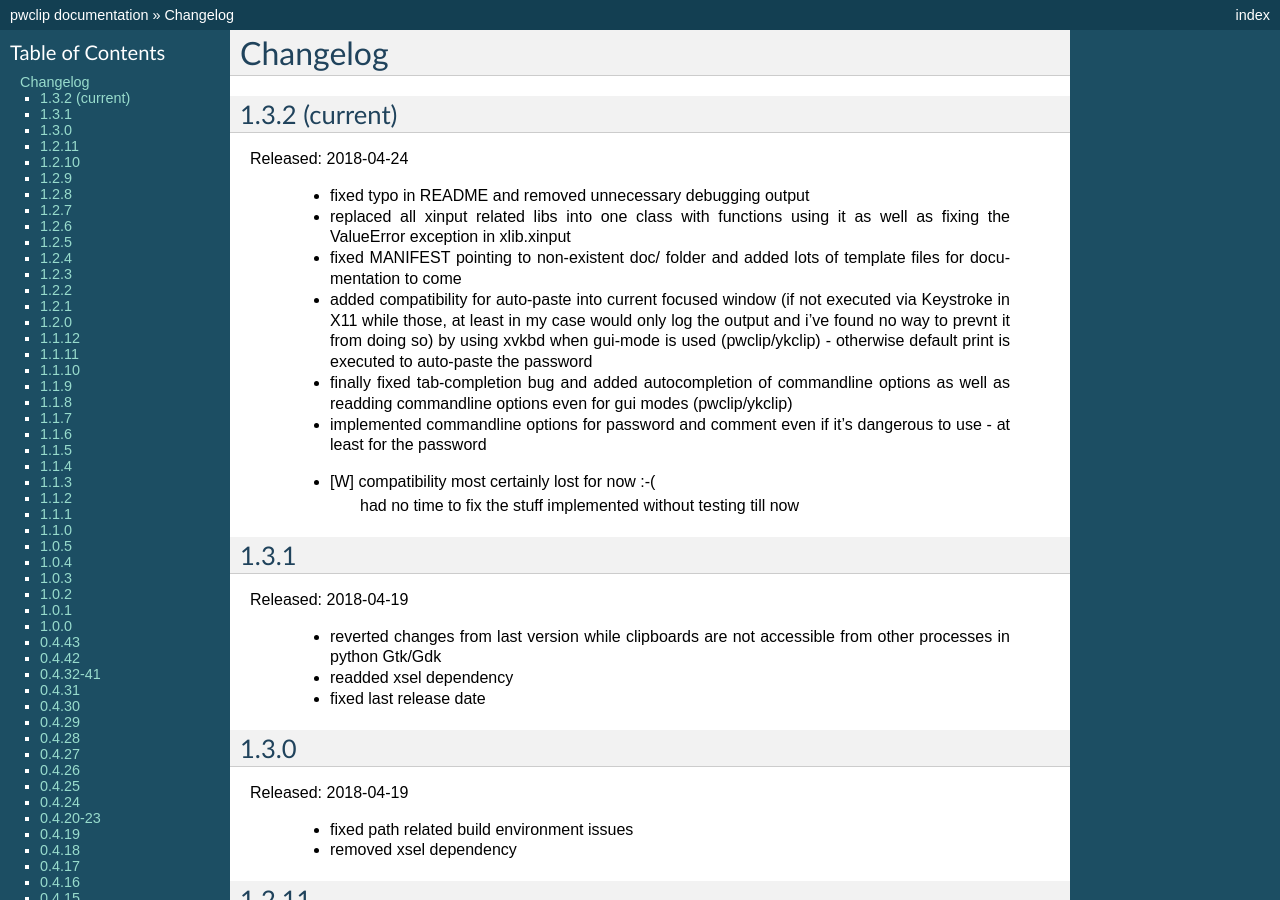
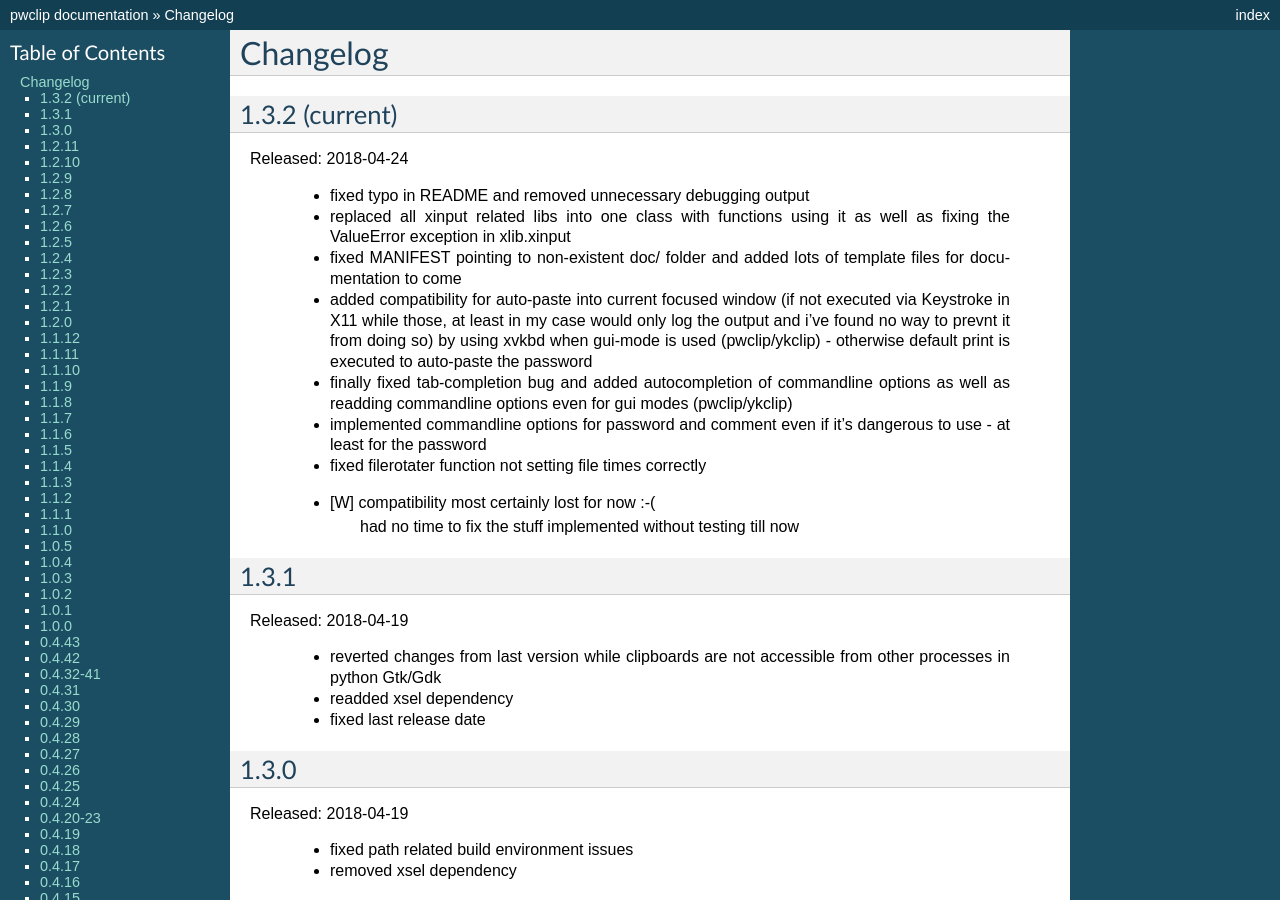
Before and after one commit to d0n/pwclip, a Sphinx documentation site: the page built from docs/CHANGELOG.rst, in a window 1280 px wide and 900 px high. Built offline with Sphinx 7.4.7, drawn with Linux system fonts in a browser that asks for light colours; the version number could not be read and is left out.

Commit message:
{'modified': ['docs/CHANGELOG.rst']} build

```diff
--- a/docs/CHANGELOG.rst
+++ b/docs/CHANGELOG.rst
@@ -26,6 +26,8 @@ Released: 2018-04-24
 
   * implemented commandline options for password and comment even if it's
     dangerous to use - at least for the password
+
+  * fixed filerotater function not setting file times correctly
 
   * [W] compatibility most certainly lost for now :-(
         had no time to fix the stuff implemented without testing till now
```
